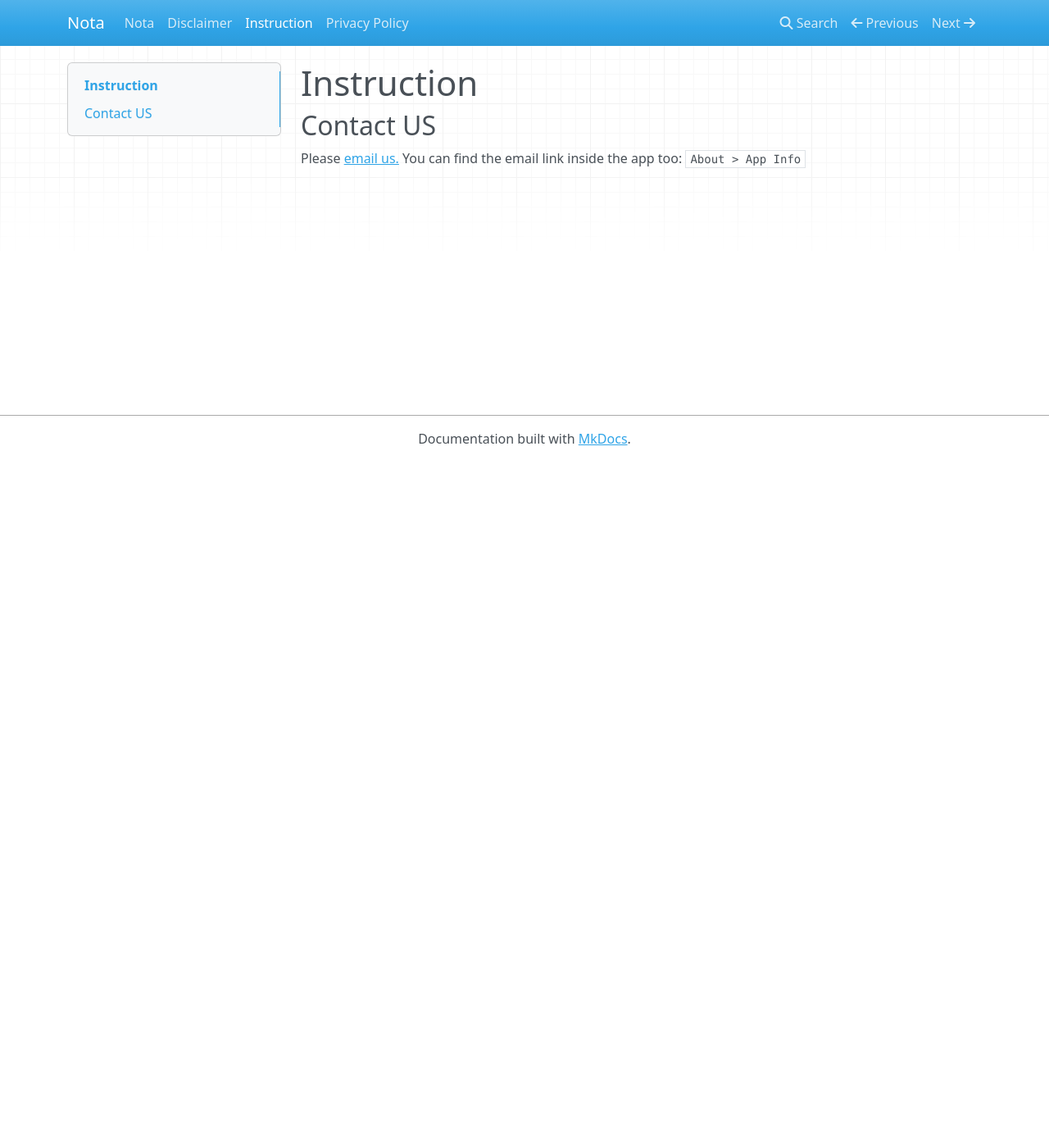
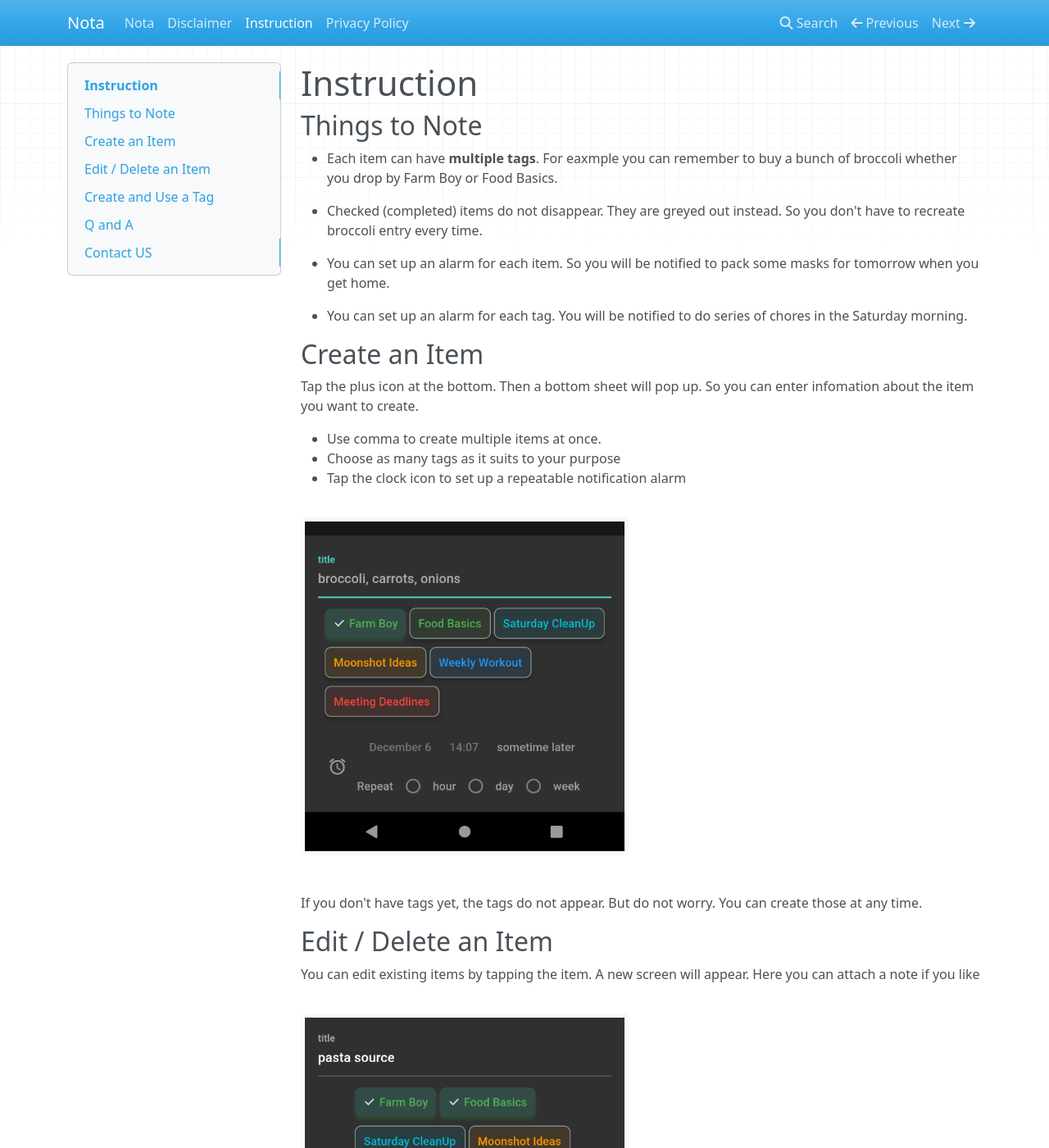
Before and after one commit to innomatica/notadata, an MkDocs documentation site: the page built from docs/manual.md, in a window 1280 px wide and 1400 px high. Shown: the whole window at 82% size. Built offline with MkDocs 1.6.1, drawn with Linux system fonts in a browser that asks for light colours; nearby versions of some CDN libraries; some of the changed text lies outside the part shown.

Commit message:
edit manual part

```diff
--- a/docs/manual.md
+++ b/docs/manual.md
@@ -1,5 +1,65 @@
 # Instruction
 
+## Things to Note
+
+* Each item can have **multiple tags**. For eaxmple you can remember to buy
+a bunch of broccoli whether you drop by Farm Boy or Food Basics.
+
+* Checked (completed) items do not disappear. They are greyed out instead.
+So you don't have to recreate broccoli entry every time.
+
+* You can set up an alarm for each item. So you will be notified to pack some
+masks for tomorrow when you get home.
+
+* You can set up an alarm for each tag. You will be notified to do series of
+chores in the Saturday morning.
+
+## Create an Item
+
+Tap the plus icon at the bottom. Then a bottom sheet will pop up.
+So you can enter infomation about the item you want to create.
+
+* Use comma to create multiple items at once.
+* Choose as many tags as it suits to your purpose
+* Tap the clock icon to set up a repeatable notification alarm
+
+![](./res/bottom_sheet.png){: style="width:400px"}
+
+If you don't have tags yet, the tags do not appear. But do not worry.
+You can create those at any time.
+
+## Edit / Delete an Item
+
+You can edit existing items by tapping the item. A new screen will appear.
+Here you can attach a note if you like
+
+![](./res/item_details.png){: style="width:400px"}
+
+In this page, you can **delete** the item or share data with other apps like email.
+
+## Create and Use a Tag
+
+Tap the tree-dot icon at the top right corner of the main screen and select
+**Tags** menu. You can create tags or can just try a sample list.
+
+![](./res/tag_list.png){: style="width:400px"}
+
+On the details page, you can change title and color of the tag. You can
+set up an tag-wide alarm schedule. Or you can delete the tag.
+
+![](./res/tag_details.png){: style="width:400px"}
+
+Once created, you can attach it to existing items on the items page.
+You can filter the item list using the menu on the top of the front page
+
+![](./res/tag_menu.png){: style="width:400px"}
+
+## Q and A
+
+### I checked the item. It does not disapper
+
+This is designed feature of the app. If you want to remove the item, head
+over to the item details page by tapping the item.
 
 ## Contact US
 
--- a/mkdocs.yml
+++ b/mkdocs.yml
@@ -1 +1,3 @@
 site_name: Nota
+markdown_extensions:
+  - attr_list
```
Also changed, not shown: docs/res/bottom_sheet.png (added), docs/res/item_details.png (added), docs/res/tag_details.png (added), docs/res/tag_list.png (added), docs/res/tag_menu.png (added), site/index.html, site/manual/index.html, site/res/bottom_sheet.png (added), site/res/item_details.png (added), site/res/tag_details.png (added), site/res/tag_list.png (added), site/res/tag_menu.png (added), site/search/search_index.json, 1 other file.
